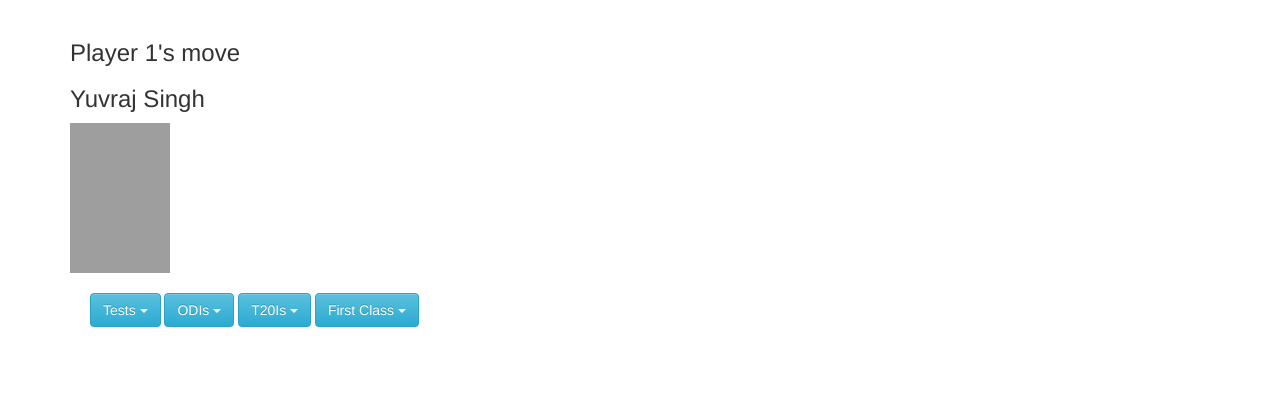
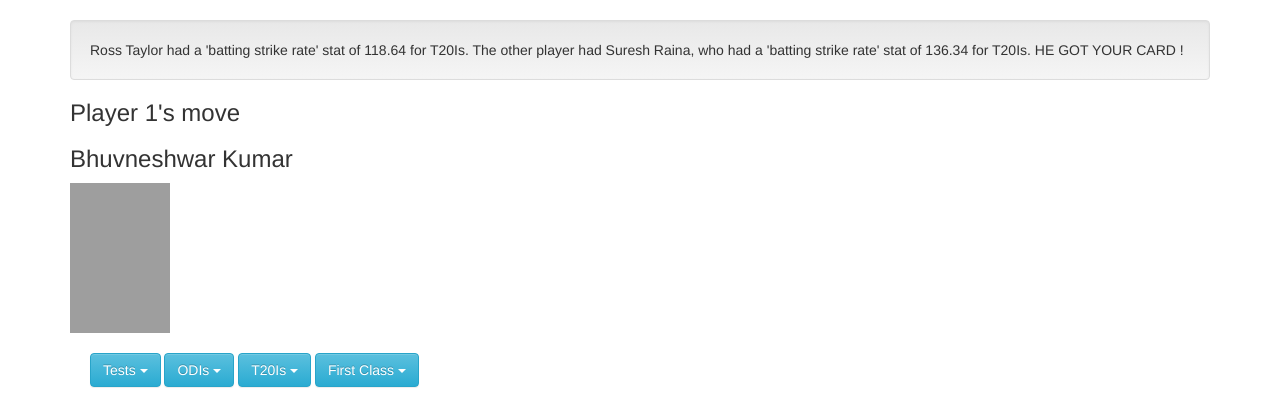
Before and after one commit to AlexMathew/tcg-ui, a Flask app: template templates/game.html in a window 1280 px wide. Shown: the part 94-514 px from the top of the page. Run offline with Flask 2, Linux system fonts and the light colour scheme; the template is opened without the code that fills it, so the values that code supplies are empty; grey boxes are pictures that could not be loaded.

Commit message:
Add stat comparison

```diff
--- a/routes.py
+++ b/routes.py
@@ -35,15 +35,20 @@
 
 @app.route('/game/<statval>')
 def game_move(statval):
-	print str(statval) + type(statval)
-	completed = co.compare(statval)
-	print 'compared ' + str(completed)
-	if not completed:
+	try:
+		co.compare(int(statval))
 		co.update_page()
 		return render_template('game.html')
-	else:
-		co.update_completion()
-		return render_template('result.html')
+	except Exception as detail:
+		print detail
+#	completed = co.compare(statval)
+#	print 'compared ' + str(completed)
+#	if not completed:
+#		co.update_page()
+#		return render_template('game.html')
+#	else:
+#		co.update_completion()
+#		return render_template('result.html')
 
 if __name__ == '__main__':
 	app.run()
--- a/templates/begin.html
+++ b/templates/begin.html
@@ -5,7 +5,7 @@
 		<li><a href="/toss">Toss</a></li>
 		<li class="active">Game begin</li>
 	</ol>
-	<div class="well">Player 1 won the toss, so he will get to start</div>
+	<div class="well">Player 2 won the toss, so he will get to start</div>
 	<div class="btn-group">
 		<a href="/game"><button type="button" style="width:6em" class="btn btn-lg btn-primary glow">Let's begin !</button></a>
 	</div>
--- a/templates/game.html
+++ b/templates/game.html
@@ -5,15 +5,18 @@
             margin: 20px;
         }
     </style>
+    <div class="well">Ross Taylor had a 'batting strike rate' stat of 118.64 for T20Is.
 
+The other player had Suresh Raina, who had a 'batting strike rate' stat of 136.34 for T20Is.
+HE GOT YOUR CARD !</div>
     <div style="float:left position:relative display:inline" width="400">
         <div margin="15px" padding="15px">
             <h3>Player 1's move</h3>
         </div>
         <div margin="15px" padding="15px">
-            <h3>Yuvraj Singh</h3>
+            <h3>Bhuvneshwar Kumar</h3>
             <div>
-                <img src="http://espncricinfo.com/inline/content/image/501514.html?alt=1" width="100" height="150" />
+                <img src="http://espncricinfo.com/inline/content/image/599681.html?alt=1" width="100" height="150" />
             <div>
         </div>
     </div>
@@ -22,25 +25,25 @@
             <div class="btn-group">
                 <button data-toggle="dropdown" class="btn btn-info dropdown-toggle">Tests <span class="caret"></span></button>
                 <ul class="dropdown-menu">
-                <li><a href="/game/101">Matches played - 40</a></li><li><a href="/game/102">Innings batted - 62</a></li><li><a href="/game/103">Not outs - 6</a></li><li><a href="/game/104">Runs scored - 1900</a></li><li><a href="/game/105">Highest inns score - 169</a></li><li><a href="/game/106">Batting average - 33.92</a></li><li><a href="/game/107">Balls faced - 3277</a></li><li><a href="/game/108">Batting strike rate - 57.97</a></li><li><a href="/game/109">Hundreds scored - 3</a></li><li><a href="/game/110">Fifties scored - 11</a></li><li><a href="/game/111">Boundary fours - 260</a></li><li><a href="/game/112">Boundary sixes - 22</a></li><li><a href="/game/113">Catches taken - 31</a></li><li><a href="/game/114">Stumpings made - 0</a></li><li><a href="/game/116">Innings bowled in - 35</a></li><li><a href="/game/119">Wickets taken - 9</a></li><li><a href="/game/120">Best innings bowling - 2/9</a></li><li><a href="/game/121">Best match bowling - 2/20</a></li><li><a href="/game/122">Bowling average - 60.77</a></li><li><a href="/game/123">Economy rate - 3.52</a></li><li><a href="/game/124">Bowling strike rate - 103.4</a></li><li><a href="/game/125">Four wkts in an inns - 0</a></li><li><a href="/game/126">Five wkts in an inns - 0</a></li><li><a href="/game/127">Ten wkts in a match - 0</a></li>
+                <li><a href="/game/101">Matches played - 6</a></li><li><a href="/game/102">Innings batted - 6</a></li><li><a href="/game/103">Not outs - 1</a></li><li><a href="/game/104">Runs scored - 96</a></li><li><a href="/game/105">Highest inns score - 38</a></li><li><a href="/game/106">Batting average - 19.2</a></li><li><a href="/game/107">Balls faced - 221</a></li><li><a href="/game/108">Batting strike rate - 43.43</a></li><li><a href="/game/109">Hundreds scored - 0</a></li><li><a href="/game/110">Fifties scored - 0</a></li><li><a href="/game/111">Boundary fours - 13</a></li><li><a href="/game/112">Boundary sixes - 0</a></li><li><a href="/game/113">Catches taken - 4</a></li><li><a href="/game/114">Stumpings made - 0</a></li><li><a href="/game/116">Innings bowled in - 11</a></li><li><a href="/game/119">Wickets taken - 9</a></li><li><a href="/game/120">Best innings bowling - 3/31</a></li><li><a href="/game/121">Best match bowling - 3/60</a></li><li><a href="/game/122">Bowling average - 37.88</a></li><li><a href="/game/123">Economy rate - 3.27</a></li><li><a href="/game/124">Bowling strike rate - 69.3</a></li><li><a href="/game/125">Four wkts in an inns - 0</a></li><li><a href="/game/126">Five wkts in an inns - 0</a></li><li><a href="/game/127">Ten wkts in a match - 0</a></li>
                 </ul>
             </div>
             <div class="btn-group">
                 <button data-toggle="dropdown" class="btn btn-info dropdown-toggle">ODIs <span class="caret"></span></button>
                 <ul class="dropdown-menu">
-                <li><a href="/game/201">Matches played - 293</a></li><li><a href="/game/202">Innings batted - 268</a></li><li><a href="/game/203">Not outs - 39</a></li><li><a href="/game/204">Runs scored - 8329</a></li><li><a href="/game/205">Highest inns score - 139</a></li><li><a href="/game/206">Batting average - 36.37</a></li><li><a href="/game/207">Balls faced - 9547</a></li><li><a href="/game/208">Batting strike rate - 87.24</a></li><li><a href="/game/209">Hundreds scored - 13</a></li><li><a href="/game/210">Fifties scored - 51</a></li><li><a href="/game/211">Boundary fours - 862</a></li><li><a href="/game/212">Boundary sixes - 148</a></li><li><a href="/game/213">Catches taken - 93</a></li><li><a href="/game/214">Stumpings made - 0</a></li><li><a href="/game/216">Innings bowled in - 158</a></li><li><a href="/game/219">Wickets taken - 111</a></li><li><a href="/game/220">Best innings bowling - 5/31</a></li><li><a href="/game/221">Best match bowling - 5/31</a></li><li><a href="/game/222">Bowling average - 38.18</a></li><li><a href="/game/223">Economy rate - 5.09</a></li><li><a href="/game/224">Bowling strike rate - 44.9</a></li><li><a href="/game/225">Four wkts in an inns - 2</a></li><li><a href="/game/226">Five wkts in an inns - 1</a></li><li><a href="/game/227">Ten wkts in a match - 0</a></li>
+                <li><a href="/game/201">Matches played - 31</a></li><li><a href="/game/202">Innings batted - 16</a></li><li><a href="/game/203">Not outs - 5</a></li><li><a href="/game/204">Runs scored - 135</a></li><li><a href="/game/205">Highest inns score - 31</a></li><li><a href="/game/206">Batting average - 12.27</a></li><li><a href="/game/207">Balls faced - 167</a></li><li><a href="/game/208">Batting strike rate - 80.83</a></li><li><a href="/game/209">Hundreds scored - 0</a></li><li><a href="/game/210">Fifties scored - 0</a></li><li><a href="/game/211">Boundary fours - 15</a></li><li><a href="/game/212">Boundary sixes - 1</a></li><li><a href="/game/213">Catches taken - 11</a></li><li><a href="/game/214">Stumpings made - 0</a></li><li><a href="/game/216">Innings bowled in - 31</a></li><li><a href="/game/219">Wickets taken - 34</a></li><li><a href="/game/220">Best innings bowling - 4/8</a></li><li><a href="/game/221">Best match bowling - 4/8</a></li><li><a href="/game/222">Bowling average - 35.7</a></li><li><a href="/game/223">Economy rate - 4.74</a></li><li><a href="/game/224">Bowling strike rate - 45.1</a></li><li><a href="/game/225">Four wkts in an inns - 1</a></li><li><a href="/game/226">Five wkts in an inns - 0</a></li><li><a href="/game/227">Ten wkts in a match - 0</a></li>
                 </ul>
             </div>
             <div class="btn-group">
                 <button data-toggle="dropdown" class="btn btn-info dropdown-toggle">T20Is <span class="caret"></span></button>
                 <ul class="dropdown-menu">
-                <li><a href="/game/301">Matches played - 34</a></li><li><a href="/game/302">Innings batted - 32</a></li><li><a href="/game/303">Not outs - 6</a></li><li><a href="/game/304">Runs scored - 868</a></li><li><a href="/game/305">Highest inns score - 77</a></li><li><a href="/game/306">Batting average - 33.38</a></li><li><a href="/game/307">Balls faced - 567</a></li><li><a href="/game/308">Batting strike rate - 153.08</a></li><li><a href="/game/309">Hundreds scored - 0</a></li><li><a href="/game/310">Fifties scored - 7</a></li><li><a href="/game/311">Boundary fours - 53</a></li><li><a href="/game/312">Boundary sixes - 59</a></li><li><a href="/game/313">Catches taken - 9</a></li><li><a href="/game/314">Stumpings made - 0</a></li><li><a href="/game/316">Innings bowled in - 21</a></li><li><a href="/game/319">Wickets taken - 23</a></li><li><a href="/game/320">Best innings bowling - 3/17</a></li><li><a href="/game/321">Best match bowling - 3/17</a></li><li><a href="/game/322">Bowling average - 16.21</a></li><li><a href="/game/323">Economy rate - 7.08</a></li><li><a href="/game/324">Bowling strike rate - 13.7</a></li><li><a href="/game/325">Four wkts in an inns - 0</a></li><li><a href="/game/326">Five wkts in an inns - 0</a></li><li><a href="/game/327">Ten wkts in a match - 0</a></li>
+                <li><a href="/game/301">Matches played - 3</a></li><li><a href="/game/302">Innings batted - 1</a></li><li><a href="/game/303">Not outs - 1</a></li><li><a href="/game/304">Runs scored - 6</a></li><li><a href="/game/305">Highest inns score - 6</a></li><li><a href="/game/306">Batting average - 0.0</a></li><li><a href="/game/307">Balls faced - 6</a></li><li><a href="/game/308">Batting strike rate - 100.0</a></li><li><a href="/game/309">Hundreds scored - 0</a></li><li><a href="/game/310">Fifties scored - 0</a></li><li><a href="/game/311">Boundary fours - 0</a></li><li><a href="/game/312">Boundary sixes - 0</a></li><li><a href="/game/313">Catches taken - 1</a></li><li><a href="/game/314">Stumpings made - 0</a></li><li><a href="/game/316">Innings bowled in - 3</a></li><li><a href="/game/319">Wickets taken - 7</a></li><li><a href="/game/320">Best innings bowling - 3/9</a></li><li><a href="/game/321">Best match bowling - 3/9</a></li><li><a href="/game/322">Bowling average - 12.85</a></li><li><a href="/game/323">Economy rate - 7.5</a></li><li><a href="/game/324">Bowling strike rate - 10.2</a></li><li><a href="/game/325">Four wkts in an inns - 0</a></li><li><a href="/game/326">Five wkts in an inns - 0</a></li><li><a href="/game/327">Ten wkts in a match - 0</a></li>
                 </ul>
             </div>
             <div class="btn-group">
                 <button data-toggle="dropdown" class="btn btn-info dropdown-toggle">First Class <span class="caret"></span></button>
                 <ul class="dropdown-menu">
-                <li><a href="/game/401">Matches played - 110</a></li><li><a href="/game/402">Innings batted - 176</a></li><li><a href="/game/403">Not outs - 18</a></li><li><a href="/game/404">Runs scored - 6964</a></li><li><a href="/game/405">Highest inns score - 209</a></li><li><a href="/game/406">Batting average - 44.07</a></li><li><a href="/game/407">Balls faced - 0</a></li><li><a href="/game/408">Batting strike rate - 0.0</a></li><li><a href="/game/409">Hundreds scored - 20</a></li><li><a href="/game/410">Fifties scored - 32</a></li><li><a href="/game/411">Boundary fours - 0</a></li><li><a href="/game/412">Boundary sixes - 0</a></li><li><a href="/game/413">Catches taken - 99</a></li><li><a href="/game/414">Stumpings made - 0</a></li><li><a href="/game/416">Innings bowled in - 0</a></li><li><a href="/game/419">Wickets taken - 29</a></li><li><a href="/game/420">Best innings bowling - 5/94</a></li><li><a href="/game/421">Best match bowling - 0</a></li><li><a href="/game/422">Bowling average - 51.82</a></li><li><a href="/game/423">Economy rate - 3.45</a></li><li><a href="/game/424">Bowling strike rate - 90.0</a></li><li><a href="/game/425">Four wkts in an inns - 0</a></li><li><a href="/game/426">Five wkts in an inns - 1</a></li><li><a href="/game/427">Ten wkts in a match - 0</a></li>
+                <li><a href="/game/401">Matches played - 52</a></li><li><a href="/game/402">Innings batted - 74</a></li><li><a href="/game/403">Not outs - 8</a></li><li><a href="/game/404">Runs scored - 1944</a></li><li><a href="/game/405">Highest inns score - 128</a></li><li><a href="/game/406">Batting average - 29.45</a></li><li><a href="/game/407">Balls faced - 4587</a></li><li><a href="/game/408">Batting strike rate - 42.38</a></li><li><a href="/game/409">Hundreds scored - 1</a></li><li><a href="/game/410">Fifties scored - 11</a></li><li><a href="/game/411">Boundary fours - 248</a></li><li><a href="/game/412">Boundary sixes - 7</a></li><li><a href="/game/413">Catches taken - 13</a></li><li><a href="/game/414">Stumpings made - 0</a></li><li><a href="/game/416">Innings bowled in - 92</a></li><li><a href="/game/419">Wickets taken - 158</a></li><li><a href="/game/420">Best innings bowling - 6/77</a></li><li><a href="/game/421">Best match bowling - 9/103</a></li><li><a href="/game/422">Bowling average - 26.69</a></li><li><a href="/game/423">Economy rate - 2.79</a></li><li><a href="/game/424">Bowling strike rate - 57.3</a></li><li><a href="/game/425">Four wkts in an inns - 6</a></li><li><a href="/game/426">Five wkts in an inns - 8</a></li><li><a href="/game/427">Ten wkts in a match - 0</a></li>
                 </ul>
             </div>
         </form>
```
Also changed, not shown: setup_cardsets.py (+33 -20 lines).
